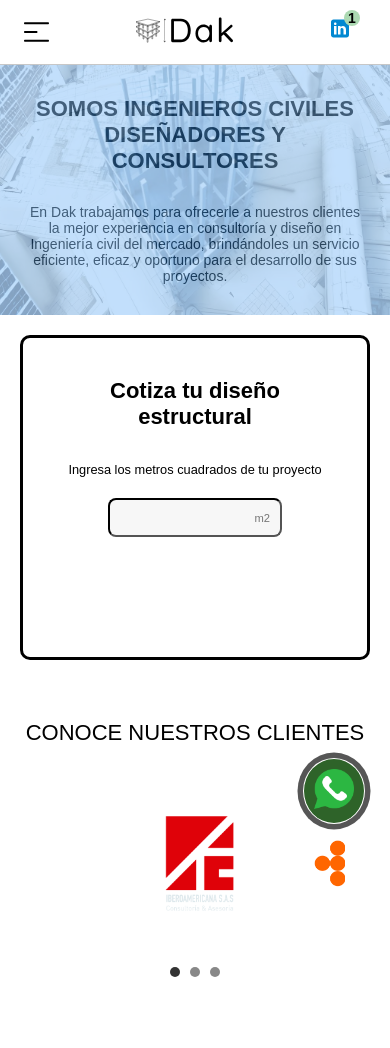
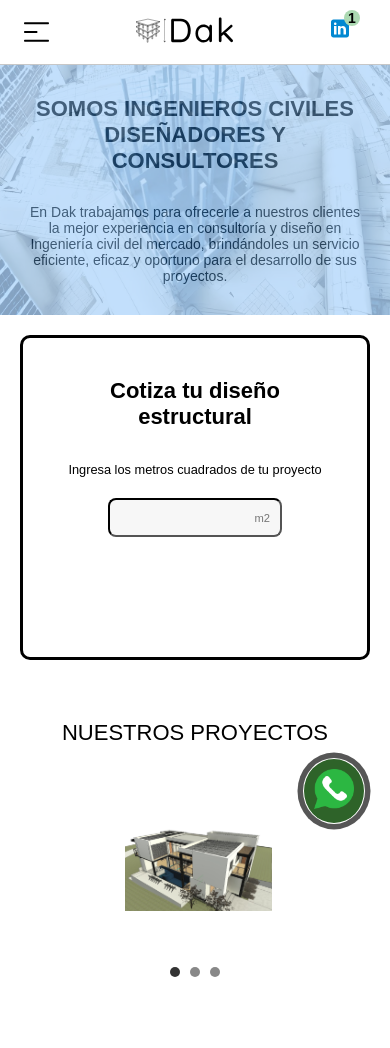
Before and after one commit to sergioromero1/dakconsultoria, a plain HTML site: page index.html in a window 390 px wide. Shown: the top 1048 px of the page. Drawn offline with Linux system fonts and the light colour scheme.

Commit message:
primera version proyectos

```diff
--- a/index.html
+++ b/index.html
@@ -16,6 +16,7 @@
     ============================================ -->
     <link rel="stylesheet" href="static/css/styles.css">
     <link rel="stylesheet" href="static/css/clients-section.css">
+    <link rel="stylesheet" href="static/css/proyectos.css">
     <link rel="stylesheet" href="static/css/nav.css">
     <link rel="stylesheet" href="static/css/menu.css">
     <link rel="stylesheet" href="static/css/footer.css">
@@ -181,6 +182,29 @@
     <!-- Final Boton whatsapp -->
 
 
+    <!-- Inicio seccion Proyectos-->
+    <section>
+        <div class="projects-section">
+            <div class="projects-section-title">
+                NUESTROS PROYECTOS
+            </div>
+            <div class="projects-section-box">
+                <div class="projects-container">
+                    <!-- Aquí puedes agregar los logos de tus clientes -->
+                    <img id="project1" class="logo" src="static/img/project1.jpeg" alt="project2">
+                    <!-- <img class="logo-letras-negras inactive logo" src="static/img/iberoamericana_letras_negras.png" alt="Ibero letras negras"> -->
+                    <img id="project2" class="logo" src="static/img/project2.jpeg" alt="project2">
+                    <!-- <img class="logo-letras-negras inactive logo" src="static/img/compensar_letras_negras.png" alt="Compensar letras negras"> -->
+                    <img id="project3" class="logo" src="static/img/project3.jpeg" alt="project3" >
+                    <!-- Añade más logos según sea necesario -->
+                </div>
+                <div class="projects-carousel-dots">
+                        <!-- Agrega más puntos de navegación aquí según el número de imágenes -->
+                </div>
+            </div>
+        </div>
+    </section>
+
     <!-- Inicio seccion clientes-->
     <section>
         <div class="clients-section">
@@ -296,6 +320,8 @@
 <script src="static/calc.js"></script>
 <script src="static/script.js"></script>
 <script src="static/clientsCarousel.js"></script>
+<script src="static/projectsCarousel.js"></script>
+
 
 
 
--- /dev/null
+++ b/static/css/proyectos.css
@@ -0,0 +1,93 @@
+.projects-section{
+    background-color: var(--black);
+    color: var(--white);
+}
+
+.projects-section-title{
+    font-size: var(--vlg);
+    text-align: center;
+    padding: 80px 0px 40px;
+}
+
+.projects-section-box{
+    display: grid;
+    place-items: center;
+}
+
+.projects-container{
+    display: flex;
+    align-items: center;
+    text-align: center;
+    justify-content: center;
+    margin: 40px 0px 80px;
+    height: 290px;
+}
+
+.projects-container img {
+    padding: 0px 40px 0px;
+    max-width: 510px; /* Ajusta el ancho máximo del logo según tus necesidades */
+    max-height: 290px;
+}
+
+@media(max-width: 808px){
+
+}
+
+@media(max-width: 808px){
+    .projects-section{
+        background-color: var(--white);
+        color: var(--black);
+    }
+
+    .projects-section-title{
+        font-size: var(--vlg);
+        padding: 40px 0px 20px;
+    }
+
+    .projects-section-box {
+        overflow: hidden;
+        position: relative;
+        width: 100%;
+        max-width: 300px; /* Ajusta según el diseño */
+        margin: 10px auto 60px ; /* Centrar el carrusel */
+    }
+
+    .projects-container {
+        height: 95px;
+        padding: 0 20px 0 40px;
+        align-items: center;
+        display: flex;
+        transition: transform 0.5s ease;
+        width: 100%;
+    }
+
+    .projects-container img {
+        /* min-width: 100%; */
+        padding: 0px 40px 0px;
+        flex-shrink: 0;
+        height: auto;
+        max-width: 170px; /* Ajusta el ancho máximo del logo según tus necesidades */
+        max-height: 95px;
+    }
+
+    .projects-carousel-dots {
+        text-align: center;
+        position: absolute;
+        bottom: 10px;
+        width: 100%;
+    }
+
+    .projects-carousel-dot {
+        display: inline-block;
+        width: 10px;
+        height: 10px;
+        border-radius: 50%;
+        background-color: #888;
+        margin: 0 5px;
+        cursor: pointer;
+    }
+
+    .projects-carousel-dot.active {
+        background-color: #333;
+    }
+}
--- /dev/null
+++ b/static/projectsCarousel.js
@@ -0,0 +1,107 @@
+document.addEventListener('DOMContentLoaded', function () {
+    const slideContainerP = document.querySelector('.projects-container');
+    const slidesP = document.querySelectorAll('.projects-container img');
+    const dotsContainerP = document.querySelector('.projects-carousel-dots');
+
+    let slideIndex = 0;
+    let startX = 0;
+    let isDragging = false;
+
+    // Crear puntos para cada slide
+    slidesP.forEach((_, index) => {
+
+      const dot = document.createElement('span');
+      dot.classList.add('projects-carousel-dot');
+      dotsContainerP.appendChild(dot);
+
+      dot.addEventListener('click', () => {
+        goToSlide(index);
+      });
+    });
+
+    // Mostrar el primer slide al cargar la página
+    showSlide(slideIndex);
+
+    function showSlide(index) {
+      slideContainerP.style.transform = `translateX(-${index * (85 / slidesP.length)}%)`;
+
+      // Remover la clase 'active' de todos los puntos
+      document.querySelectorAll('.projects-carousel-dot').forEach(dot => dot.classList.remove('active'));
+      // Añadir la clase 'active' al punto correspondiente al slide actual
+      document.querySelectorAll('.projects-carousel-dot')[index].classList.add('active');
+    }
+
+    function goToSlide(index) {
+      showSlide(index);
+      slideIndex = index;
+    }
+
+
+    // desplazamiento tactil
+    slideContainerP.addEventListener('touchstart', (e) => {
+      startX = e.touches[0].clientX;
+      isDragging = true;
+    });
+
+    slideContainerP.addEventListener('touchmove', (e) => {
+      if (isDragging) {
+        const currentX = e.touches[0].clientX;
+        const diffX = startX - currentX;
+
+        if (diffX > 50) {
+          nextSlide();
+          isDragging = false;
+        } else if (diffX < -50) {
+          prevSlide();
+          isDragging = false;
+        }
+      }
+    });
+
+    slideContainerP.addEventListener('touchend', () => {
+      isDragging = false;
+    });
+
+
+    // Función para pasar al siguiente slide
+    function nextSlide() {
+      if (slideIndex === slidesP.length - 1) {
+        slideIndex = 0;
+      } else {
+        slideIndex++;
+      }
+      showSlide(slideIndex);
+    }
+
+    // Función para pasar al slide anterior
+    function prevSlide() {
+      if (slideIndex === 0) {
+        slideIndex = slidesP.length - 1;
+      } else {
+        slideIndex--;
+      }
+      showSlide(slideIndex);
+    }
+
+  });
+
+  function handleResize() {
+    if (window.innerWidth <= 808) {
+      const project1 = document.querySelector('#project1');
+      const project2 = document.querySelector('#project2');
+      project1.src = "static/img/project1.jpeg";
+      project2.src = "static/img/project2.jpeg";
+    }
+
+    if (window.innerWidth > 808){
+      const project1 = document.querySelector('#project1');
+      const project2 = document.querySelector('#project2');
+      project1.src = "static/img/project1.jpeg";
+      project2.src = "static/img/project2.jpeg";
+
+      const slideContainer = document.querySelector('.projects-container');
+      slideContainer.style.transform = 'none';
+    }
+  }
+
+window.addEventListener('resize', handleResize);
```
Also changed, not shown: static/img/project1.jpeg (added), static/img/project2.jpeg (added), static/img/project3.jpeg (added).
